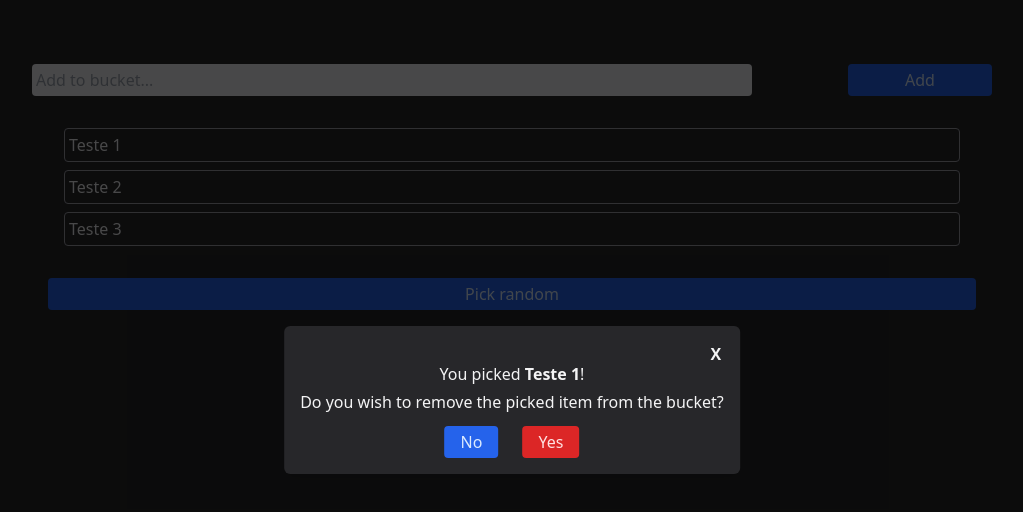
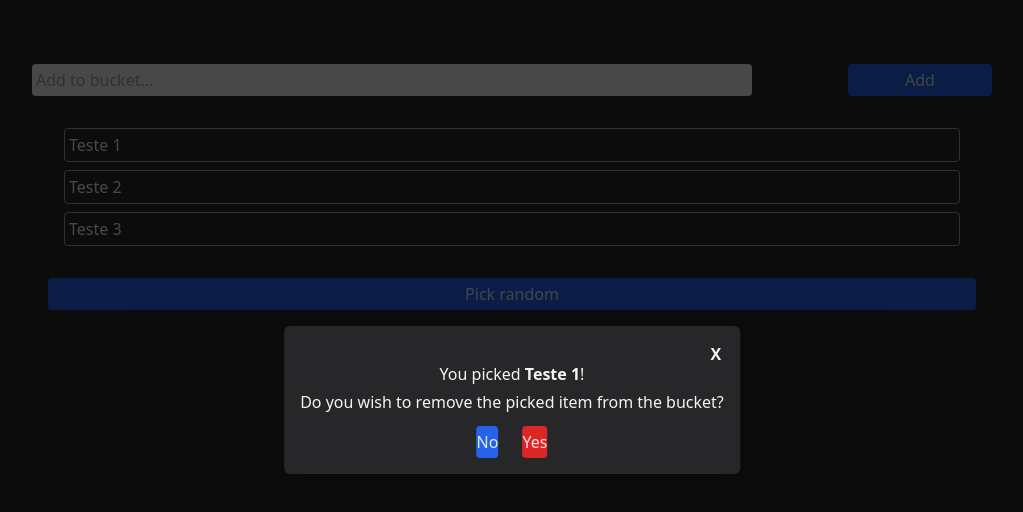
Before and after one commit to msoutto/random-picker, a React (Vite) app in the folder web/: page / in a window 1280 px wide. Both pictures are taken after a click on the button "Pick random". Shown: the top 512 px of the page, without its empty margins (128-1151 px from the left). Built offline with nearby package versions, Linux system fonts and the light colour scheme.

Commit message:
removing padding to button class

```diff
--- a/web/src/global.css
+++ b/web/src/global.css
@@ -7,9 +7,9 @@ body {
 }
 
 .button {
-    @apply bg-blue-600 px-4 h-8 rounded text-blue-100 hover:bg-blue-700 transition-colors;
+    @apply bg-blue-600 h-8 rounded text-blue-100 hover:bg-blue-700 transition-colors;
 }
 
 .cancel-button {
-    @apply bg-red-600 px-4 h-8 rounded text-red-100 hover:bg-red-700 transition-colors;
+    @apply bg-red-600 h-8 rounded text-red-100 hover:bg-red-700 transition-colors;
 }
```
